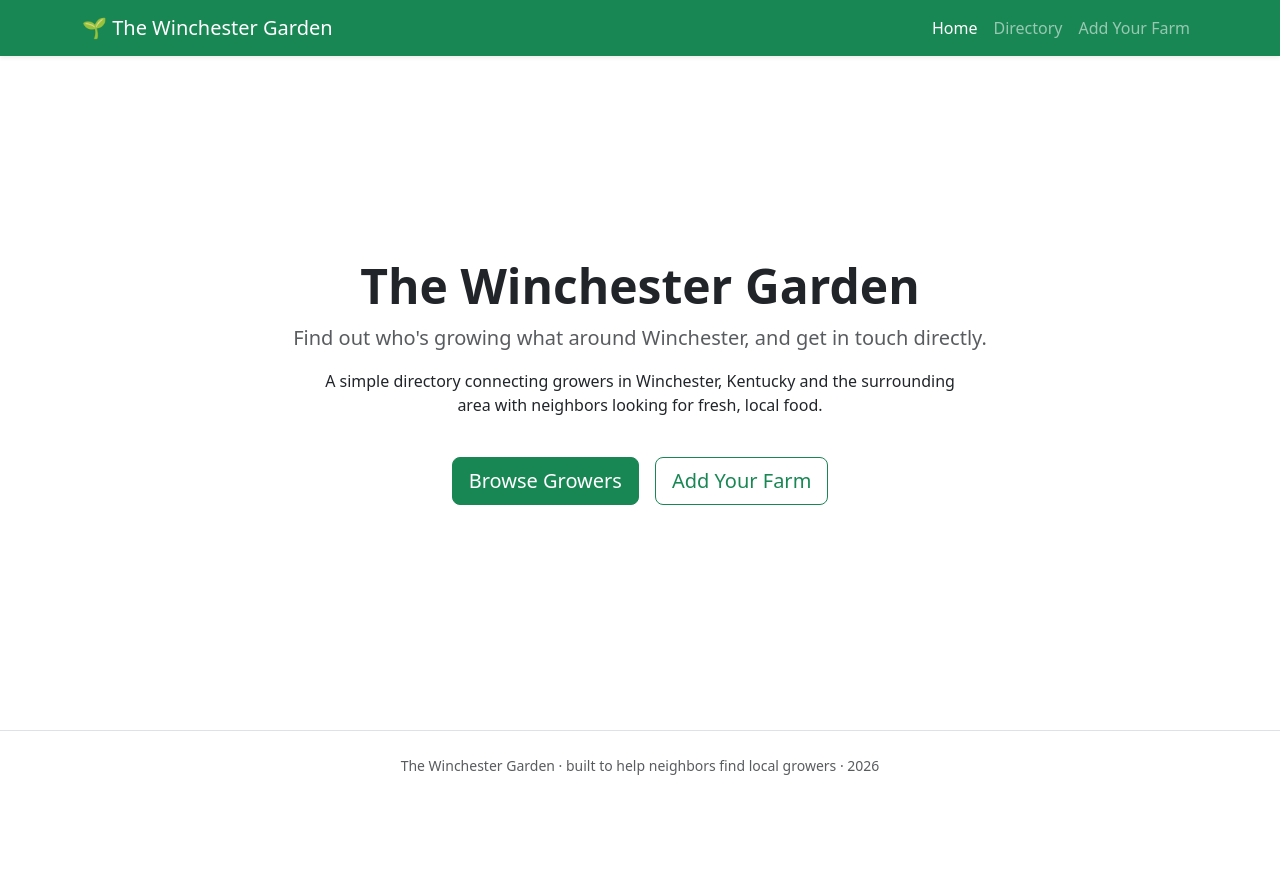
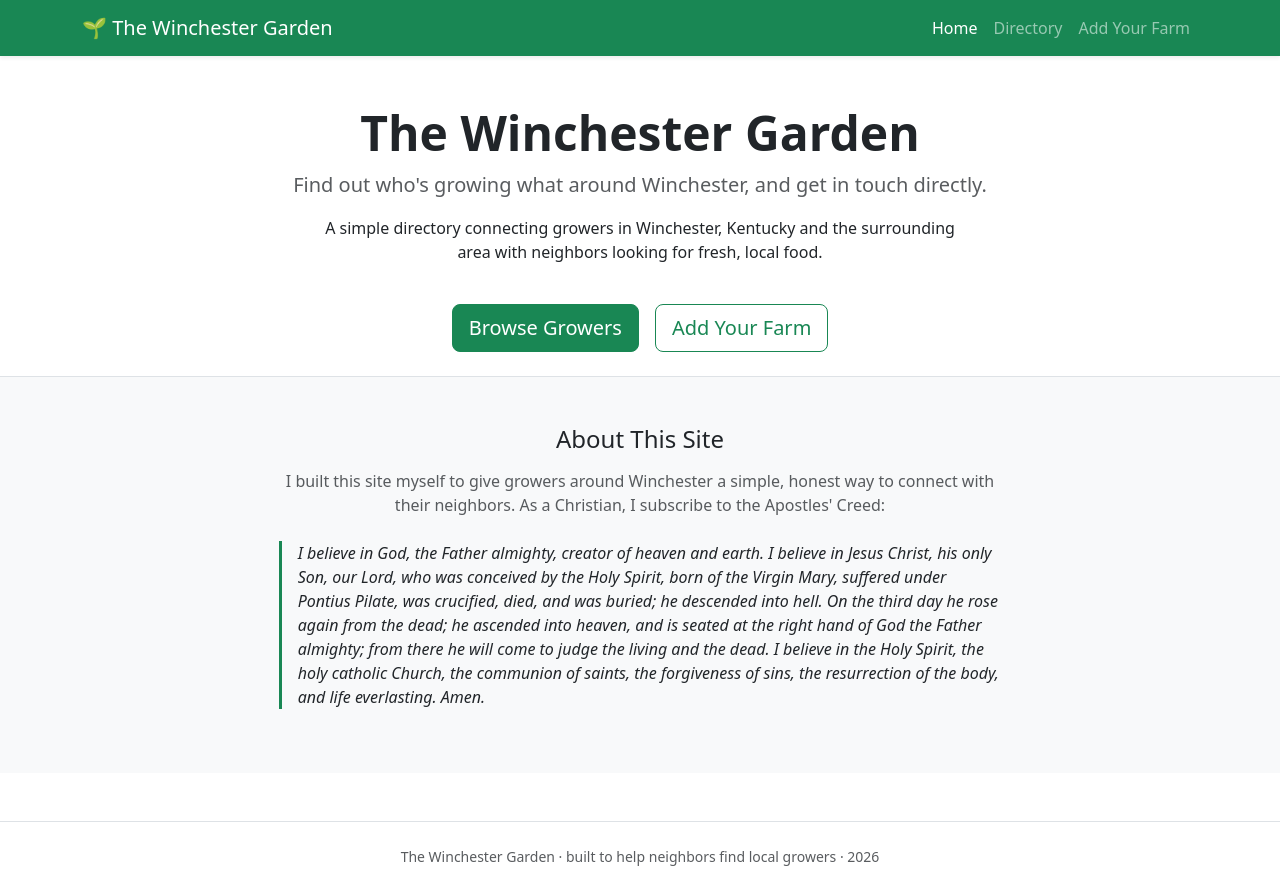
Before and after one commit to DylanMcCarty/TheWinchesterGarden, a React (Vite) app: page /#/ in a window 1280 px wide. Before the commit the page ends 800 px from the top, so only its background shows below. Built offline with nearby package versions, Linux system fonts and the light colour scheme.

Commit message:
added about me

```diff
--- a/src/pages/Home.jsx
+++ b/src/pages/Home.jsx
@@ -5,6 +5,7 @@ import { SITE_NAME, SITE_TAGLINE, SITE_AREA_DESCRIPTION } from "../config";
 
 export default function Home() {
   return (
+    <>
       <Container className="d-flex flex-column justify-content-center align-items-center flex-grow-1 text-center py-4">
         <h1 className="display-5 fw-bold">{SITE_NAME}</h1>
         <p className="lead text-muted col-lg-8 mx-auto">{SITE_TAGLINE}</p>
@@ -18,5 +19,29 @@ export default function Home() {
           </Button>
         </div>
       </Container>
+
+      <section className="bg-light border-top py-5">
+        <Container className="col-lg-7 mx-auto text-center">
+          <h2 className="h4 mb-3">About This Site</h2>
+          <p className="text-muted">
+            I built this site myself to give growers around Winchester a
+            simple, honest way to connect with their neighbors. As a
+            Christian, I subscribe to the Apostles' Creed:
+          </p>
+          <blockquote className="fst-italic border-start border-success border-3 ps-3 text-start mx-auto mt-4">
+            I believe in God, the Father almighty, creator of heaven and
+            earth. I believe in Jesus Christ, his only Son, our Lord, who was
+            conceived by the Holy Spirit, born of the Virgin Mary, suffered
+            under Pontius Pilate, was crucified, died, and was buried; he
+            descended into hell. On the third day he rose again from the
+            dead; he ascended into heaven, and is seated at the right hand of
+            God the Father almighty; from there he will come to judge the
+            living and the dead. I believe in the Holy Spirit, the holy
+            catholic Church, the communion of saints, the forgiveness of
+            sins, the resurrection of the body, and life everlasting. Amen.
+          </blockquote>
+        </Container>
+      </section>
+    </>
   );
 }
```
Lines whose indentation alone changed are shown as unchanged.
